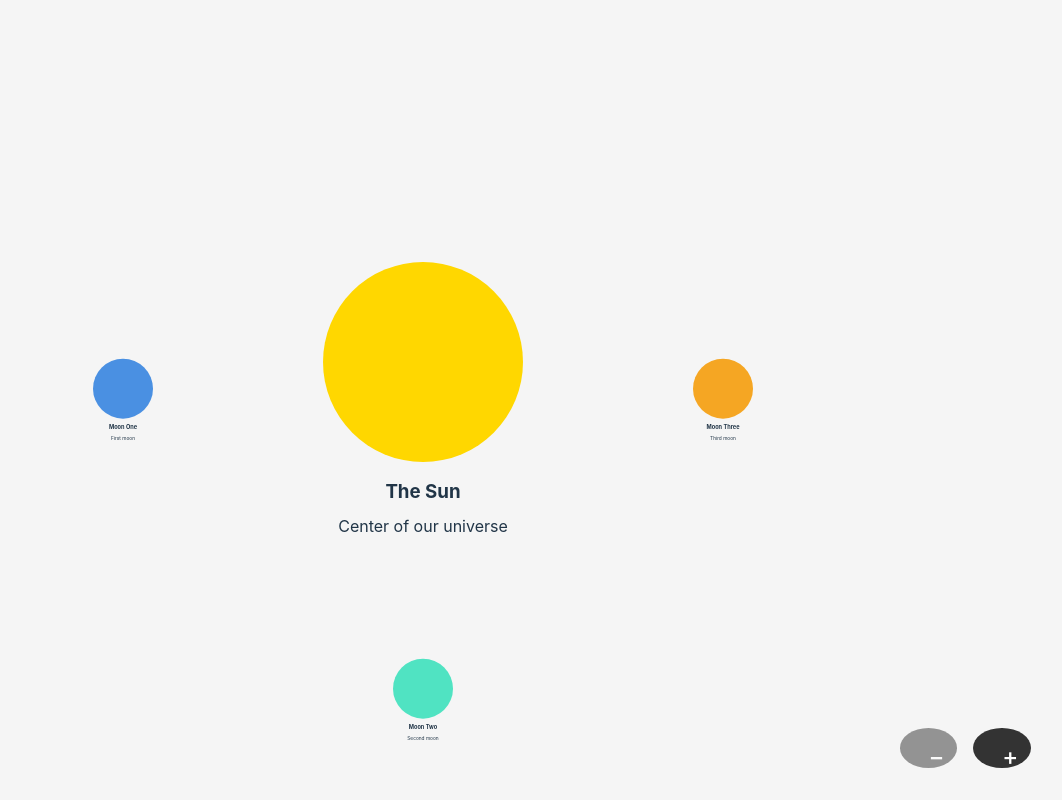
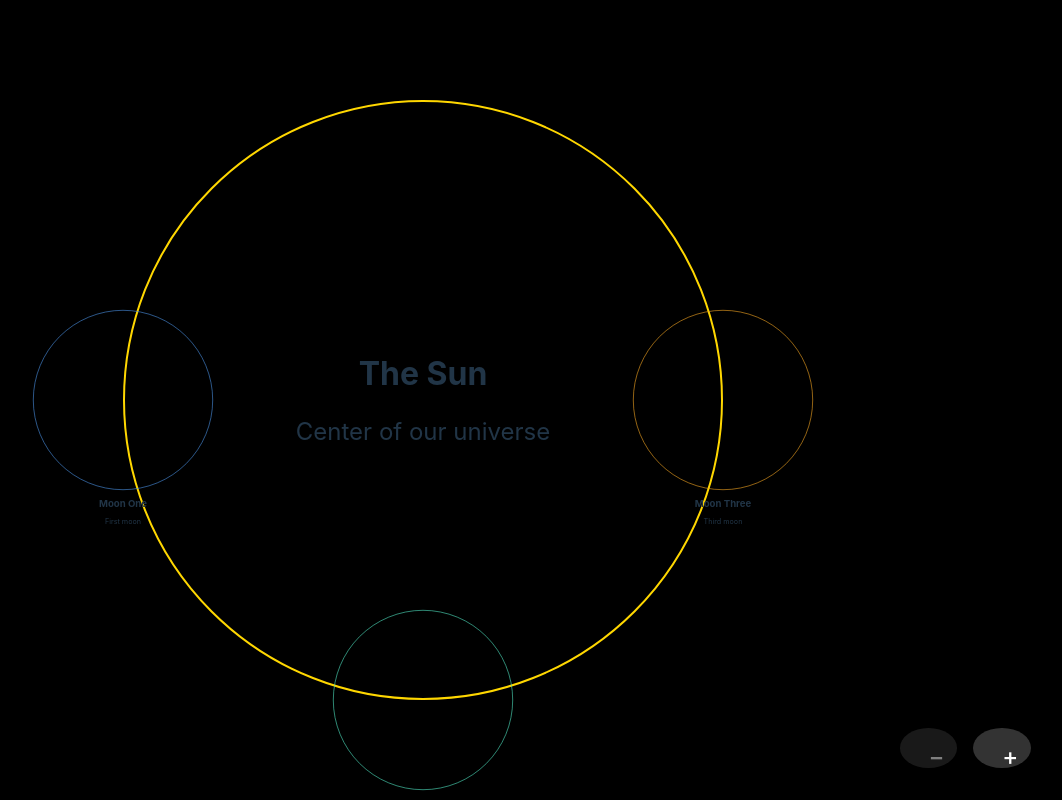
Before and after one commit to preetoshii/journey, a React (Vite) app: page / in a window 1280 px wide. Shown: the whole page, without its empty margins (217-1279 px from the left). Built offline with nearby package versions, Linux system fonts and the light colour scheme.

Commit message:
UI: Increase circle sizes to 600px, add smooth text transitions between zoom levels

```diff
--- a/src/components/ZoomWorld/SunMoonNode.tsx
+++ b/src/components/ZoomWorld/SunMoonNode.tsx
@@ -104,20 +104,32 @@ export const SunMoonNode = ({ node }: SunMoonNodeProps) => {
       {/* Render the node's circle (sun or moon) */}
       <motion.div
         style={{
-          width: "200px",
-          height: "200px",
+          width: "600px",
+          height: "600px",
           borderRadius: "50%",
-          backgroundColor: color,
+          border: `2px solid ${color}`,
+          backgroundColor: "transparent",
           display: "flex",
+          flexDirection: "column",
           alignItems: "center",
-          justifyContent: "center"
+          justifyContent: "center",
+          position: "relative"
         }}
-      />
-      {/* Render the node's title and subtitle */}
-      <div style={{ textAlign: "center" }}>
-        <h3 style={{ margin: 0 }}>{title}</h3>
-        <p style={{ margin: "0.5rem 0 0" }}>{subtitle}</p>
-      </div>
+      >
+        {/* Text container that will animate between inside/outside */}
+        <motion.div
+          layout
+          style={{
+            position: role === "moon" && currentLevel === "level1" ? "absolute" : "relative",
+            top: role === "moon" && currentLevel === "level1" ? "620px" : "0",
+            textAlign: "center",
+            width: "100%"
+          }}
+        >
+          <motion.h3 layout style={{ margin: 0, fontSize: "2rem" }}>{title}</motion.h3>
+          <motion.p layout style={{ margin: "1rem 0 0", fontSize: "1.5rem" }}>{subtitle}</motion.p>
+        </motion.div>
+      </motion.div>
     </motion.div>
   );
 };
--- a/src/components/ZoomWorld/ZoomWorld.tsx
+++ b/src/components/ZoomWorld/ZoomWorld.tsx
@@ -91,7 +91,8 @@ export const ZoomWorld = () => {
       width: "100vw", // Full viewport width
       height: "100vh", // Full viewport height
       overflow: "hidden", // Hide overflow for panning
-      position: "relative" // Position context for children
+      position: "relative", // Position context for children
+      background: "black" // Set background to black
     }}>
       {/* Main panning container. Handles drag and trackpad panning. */}
       <motion.div
```
